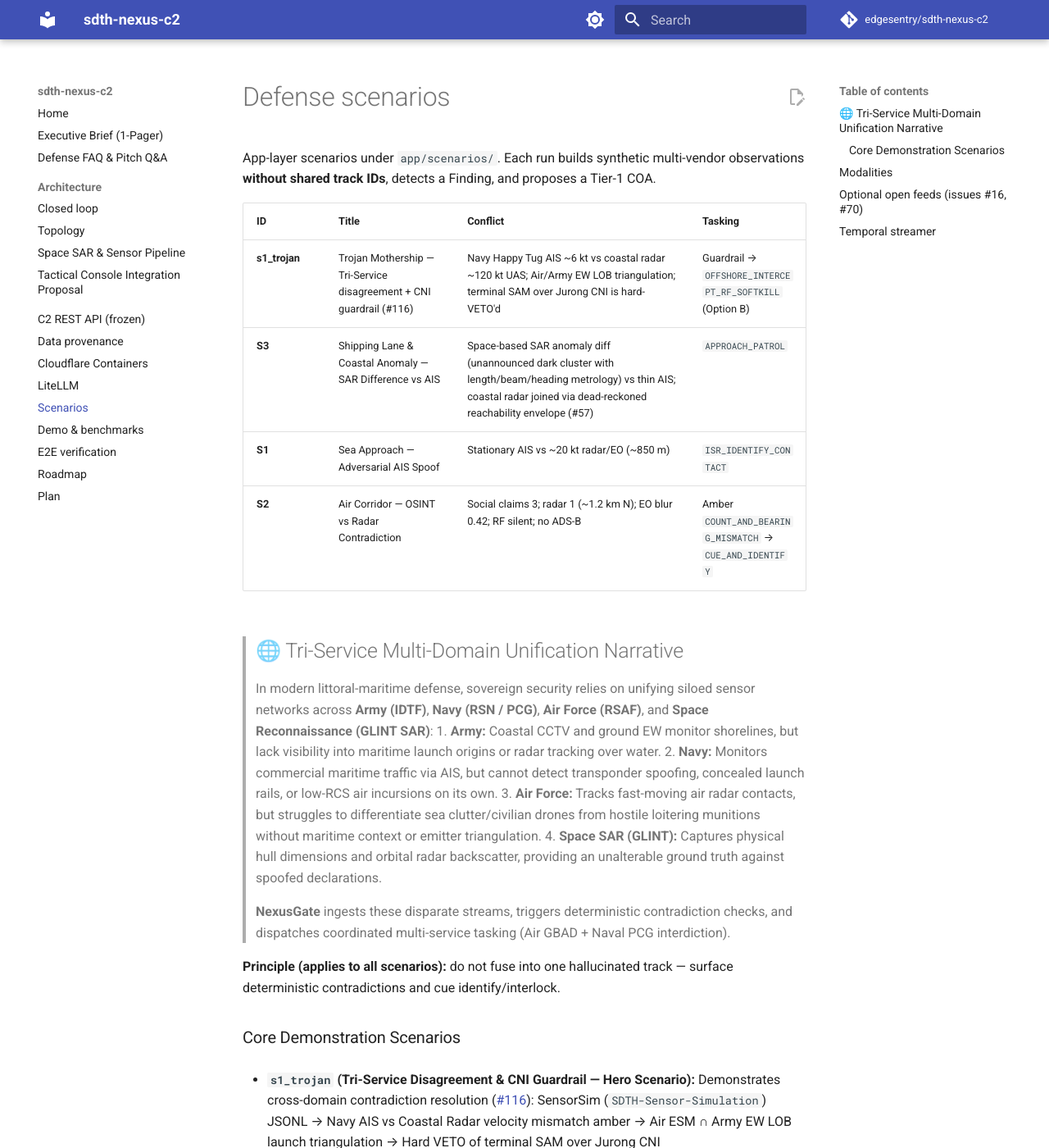
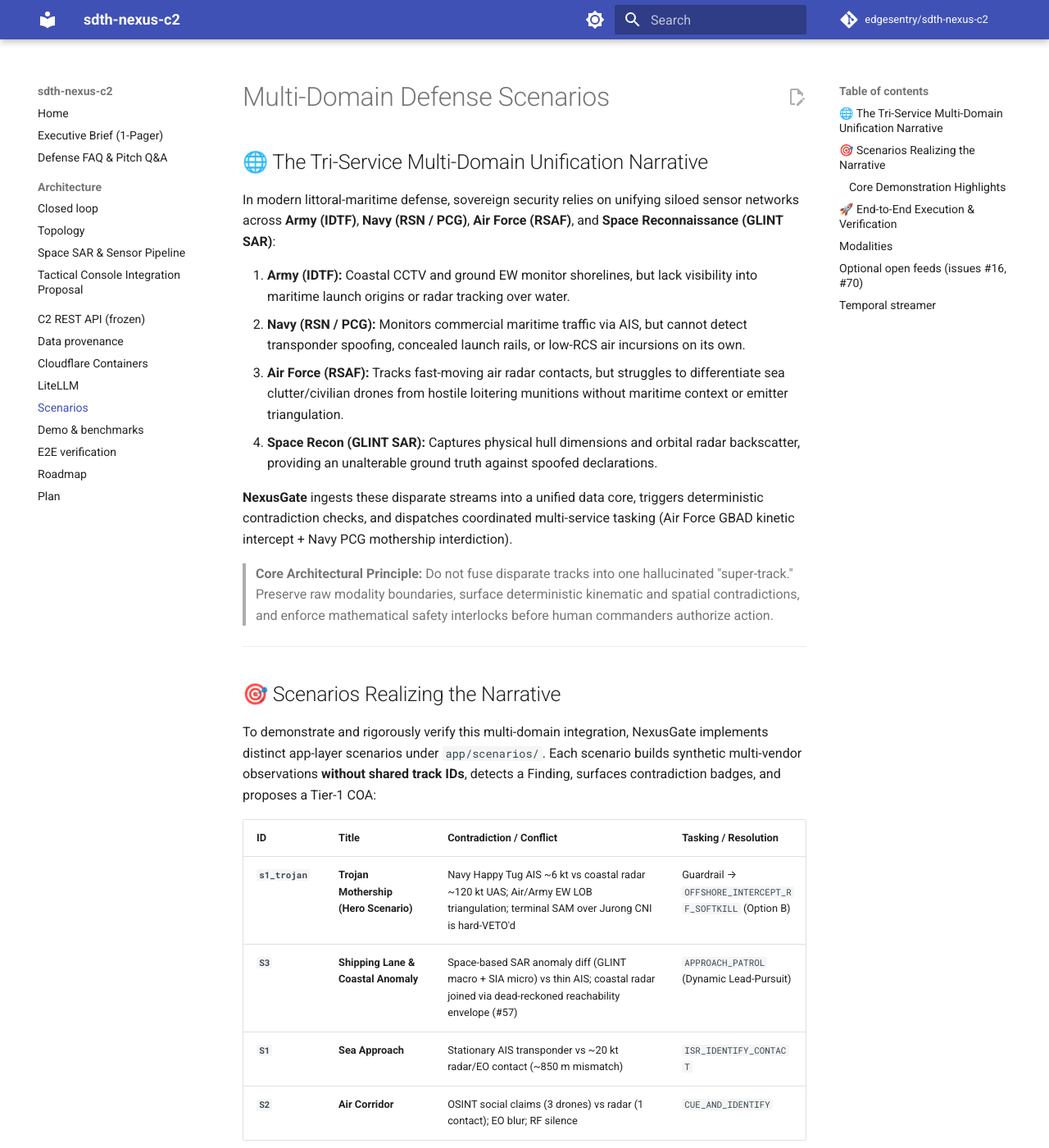
Before and after one commit to edgesentry/sdth-nexus-c2, an MkDocs documentation site: the page built from docs/scenarios.md, in a window 1280 px wide and 1400 px high. Shown: the whole window at 82% size. Built offline with MkDocs 1.6.1 and Material for MkDocs 9.7.7, drawn with Linux system fonts in a browser that asks for light colours; comment, search, counter and statistics services are not loaded; some of the changed text lies outside the part shown.

Commit message:
docs(scenarios): lead with Tri-Service narrative and link to verify-e2e runbook

```diff
--- a/docs/scenarios.md
+++ b/docs/scenarios.md
@@ -1,31 +1,36 @@
-# Defense scenarios
+# Multi-Domain Defense Scenarios
 
-App-layer scenarios under `app/scenarios/`. Each run builds synthetic multi-vendor observations **without shared track IDs**, detects a Finding, and proposes a Tier-1 COA.
+## 🌐 The Tri-Service Multi-Domain Unification Narrative
 
-| ID | Title | Conflict | Tasking |
-|----|-------|----------|---------|
-| **s1_trojan** | Trojan Mothership — Tri-Service disagreement + CNI guardrail (#116) | Navy Happy Tug AIS ~6 kt vs coastal radar ~120 kt UAS; Air/Army EW LOB triangulation; terminal SAM over Jurong CNI is hard-VETO'd | Guardrail → `OFFSHORE_INTERCEPT_RF_SOFTKILL` (Option B) |
-| **S3** | Shipping Lane & Coastal Anomaly — SAR Difference vs AIS | Space-based SAR anomaly diff (unannounced dark cluster with length/beam/heading metrology) vs thin AIS; coastal radar joined via dead-reckoned reachability envelope (#57) | `APPROACH_PATROL` |
-| **S1** | Sea Approach — Adversarial AIS Spoof | Stationary AIS vs ~20 kt radar/EO (~850 m) | `ISR_IDENTIFY_CONTACT` |
-| **S2** | Air Corridor — OSINT vs Radar Contradiction | Social claims 3; radar 1 (~1.2 km N); EO blur 0.42; RF silent; no ADS-B | Amber `COUNT_AND_BEARING_MISMATCH` → `CUE_AND_IDENTIFY` |
+In modern littoral-maritime defense, sovereign security relies on unifying siloed sensor networks across **Army (IDTF)**, **Navy (RSN / PCG)**, **Air Force (RSAF)**, and **Space Reconnaissance (GLINT SAR)**:
 
-> ## 🌐 Tri-Service Multi-Domain Unification Narrative
->
-> In modern littoral-maritime defense, sovereign security relies on unifying siloed sensor networks across **Army (IDTF)**, **Navy (RSN / PCG)**, **Air Force (RSAF)**, and **Space Reconnaissance (GLINT SAR)**:
-> 1. **Army:** Coastal CCTV and ground EW monitor shorelines, but lack visibility into maritime launch origins or radar tracking over water.
-> 2. **Navy:** Monitors commercial maritime traffic via AIS, but cannot detect transponder spoofing, concealed launch rails, or low-RCS air incursions on its own.
-> 3. **Air Force:** Tracks fast-moving air radar contacts, but struggles to differentiate sea clutter/civilian drones from hostile loitering munitions without maritime context or emitter triangulation.
-> 4. **Space SAR (GLINT):** Captures physical hull dimensions and orbital radar backscatter, providing an unalterable ground truth against spoofed declarations.
->
-> **NexusGate** ingests these disparate streams, triggers deterministic contradiction checks, and dispatches coordinated multi-service tasking (Air GBAD + Naval PCG interdiction).
+1. **Army (IDTF):** Coastal CCTV and ground EW monitor shorelines, but lack visibility into maritime launch origins or radar tracking over water.
+2. **Navy (RSN / PCG):** Monitors commercial maritime traffic via AIS, but cannot detect transponder spoofing, concealed launch rails, or low-RCS air incursions on its own.
+3. **Air Force (RSAF):** Tracks fast-moving air radar contacts, but struggles to differentiate sea clutter/civilian drones from hostile loitering munitions without maritime context or emitter triangulation.
+4. **Space Recon (GLINT SAR):** Captures physical hull dimensions and orbital radar backscatter, providing an unalterable ground truth against spoofed declarations.
 
-**Principle (applies to all scenarios):** do not fuse into one hallucinated track — surface deterministic contradictions and cue identify/interlock.
+**NexusGate** ingests these disparate streams into a unified data core, triggers deterministic contradiction checks, and dispatches coordinated multi-service tasking (Air Force GBAD kinetic intercept + Navy PCG mothership interdiction).
 
-### Core Demonstration Scenarios
+> **Core Architectural Principle:** Do not fuse disparate tracks into one hallucinated "super-track." Preserve raw modality boundaries, surface deterministic kinematic and spatial contradictions, and enforce mathematical safety interlocks before human commanders authorize action.
 
-* **`s1_trojan` (Tri-Service Disagreement & CNI Guardrail — Hero Scenario):**
+---
+
+## 🎯 Scenarios Realizing the Narrative
+
+To demonstrate and rigorously verify this multi-domain integration, NexusGate implements distinct app-layer scenarios under `app/scenarios/`. Each scenario builds synthetic multi-vendor observations **without shared track IDs**, detects a Finding, surfaces contradiction badges, and proposes a Tier-1 COA:
+
+| ID | Title | Contradiction / Conflict | Tasking / Resolution |
+|----|-------|--------------------------|----------------------|
+| **`s1_trojan`** | **Trojan Mothership (Hero Scenario)** | Navy Happy Tug AIS ~6 kt vs coastal radar ~120 kt UAS; Air/Army EW LOB triangulation; terminal SAM over Jurong CNI is hard-VETO'd | Guardrail → `OFFSHORE_INTERCEPT_RF_SOFTKILL` (Option B) |
+| **`S3`** | **Shipping Lane & Coastal Anomaly** | Space-based SAR anomaly diff (GLINT macro + SIA micro) vs thin AIS; coastal radar joined via dead-reckoned reachability envelope (#57) | `APPROACH_PATROL` (Dynamic Lead-Pursuit) |
+| **`S1`** | **Sea Approach** | Stationary AIS transponder vs ~20 kt radar/EO contact (~850 m mismatch) | `ISR_IDENTIFY_CONTACT` |
+| **`S2`** | **Air Corridor** | OSINT social claims (3 drones) vs radar (1 contact); EO blur; RF silence | `CUE_AND_IDENTIFY` |
+
+### Core Demonstration Highlights
+
+* **`s1_trojan` (Tri-Service Disagreement & CNI Safety Guardrail):**
   Demonstrates cross-domain contradiction resolution ([#116](https://github.com/edgesentry/sdth-nexus-c2/issues/116)):
-  SensorSim (`SDTH-Sensor-Simulation`) JSONL → Navy AIS vs Coastal Radar velocity mismatch amber → Air ESM ∩ Army EW LOB launch triangulation → Hard VETO of terminal SAM over Jurong CNI (`SAFETY_LOCKOUT_CNI_FALLOUT_HAZARD`) → Enforced offshore Option B dual tasking. Runbook: [verify-e2e.md](verify-e2e.md) (Workflows 1 / 3b).
+  SensorSim (`SDTH-Sensor-Simulation`) JSONL → Navy AIS vs Coastal Radar velocity mismatch amber → Air ESM ∩ Army EW LOB launch triangulation → Hard VETO of terminal SAM over Jurong CNI (`SAFETY_LOCKOUT_CNI_FALLOUT_HAZARD`) → Enforced offshore Option B dual tasking (Air GBAD + PCG interdiction).
 
 * **`S3` (Space SAR × AIS Dark Vessel Corroboration):**
   Connects macro space-based SAR scene-difference alerts (GLINT) and micro OBB metrology (SIA) to tactical C2 tasking via dead-reckoning kinematics ([#57](https://github.com/edgesentry/sdth-nexus-c2/issues/57)) and lead-pursuit interception ([#58](https://github.com/edgesentry/sdth-nexus-c2/issues/58)) (see [SAR Pipeline Architecture](architecture/sar_pipeline.md)).
@@ -36,7 +41,18 @@ App-layer scenarios under `app/scenarios/`. Each run builds synthetic multi-vend
 > 2. **SIA (Micro SAR × AIS)**: Correlates with pass-time AIS snapshot (T - Δt) to isolate dark vessels and extract OBB metrology (L/B/θ).
 > 3. **NexusGate ← Indago (Tactical C2)**: Overlays live background traffic (T ≈ 0) and computes dynamic lead-pursuit POI, allowing the Commander to authorize a mathematically verified Amber Warning Picture rather than manually cross-referencing raw sensor feeds.
 
-Each CLI / TUI run prints a **WARNING PICTURE** (threat class, minutes of warning, sources, “if false collapses when…”) before the gate.
+---
+
+## 🚀 End-to-End Execution & Verification
+
+For hands-on execution, operational commands, and live CUI/UI workflows across these scenarios, refer to the complete runbook:
+
+👉 **[End-to-End Verification & Operator Runbook (`verify-e2e.md`)](verify-e2e.md)**
+
+* **Workflow 1:** Automated end-to-end test execution (`pytest`, `picture_to_tasking`).
+* **Workflow 2:** Screen 1 (ARCHVIEW MapLibre) & Screen 2 (BattlePlan / Verify UI) integration.
+* **Workflow 3a:** `S3` hero scenario pitch replay and Indago DuckDB live AIS overlay.
+* **Workflow 3b:** `s1_trojan` tri-service disagreement, CNI guardrail hard-VETO, and Option B dual tasking.
 
 ## Modalities
 
```
